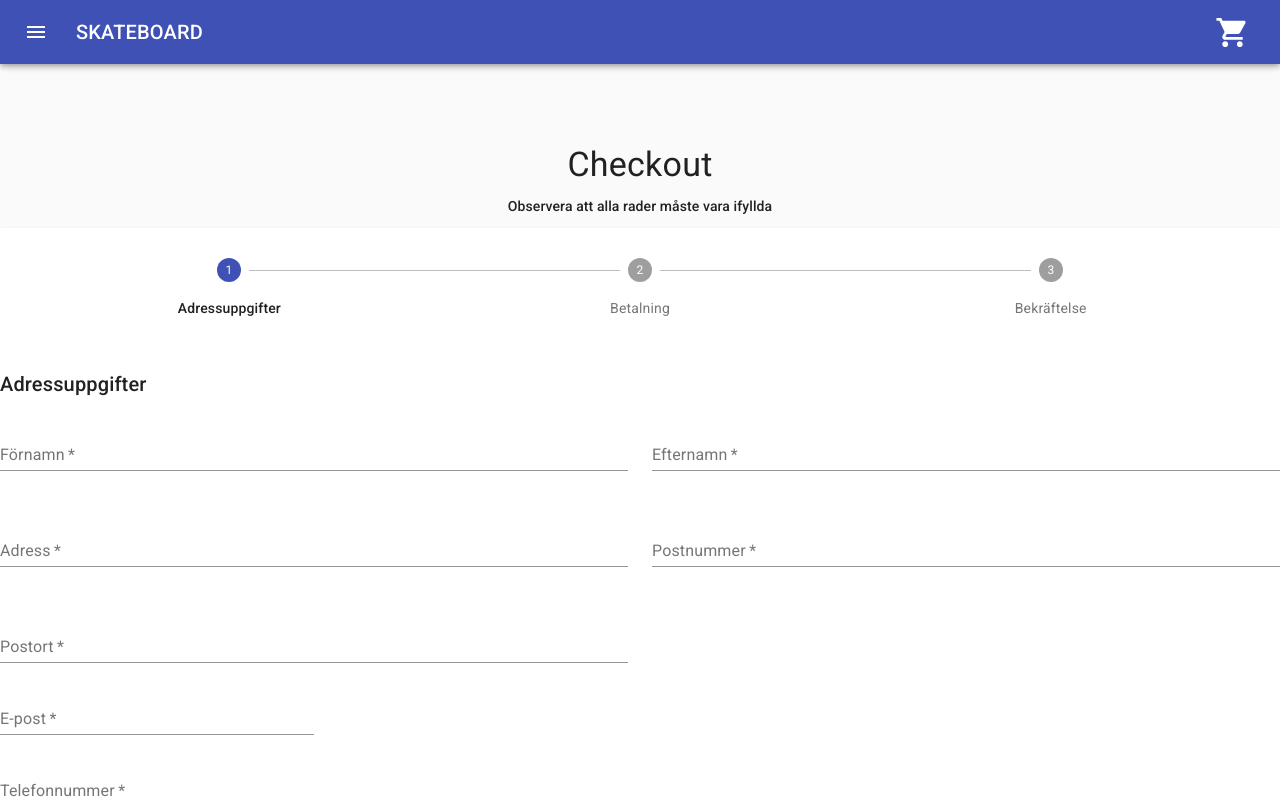
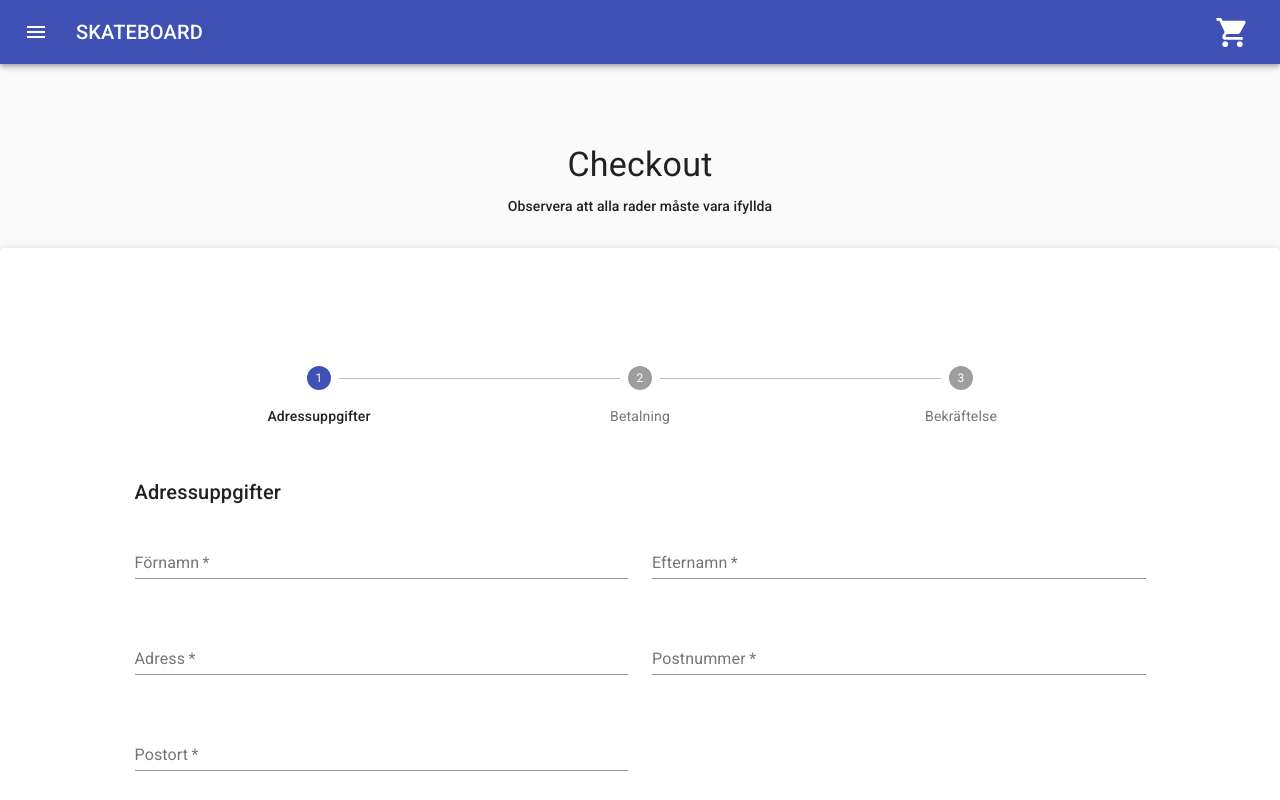
Before and after one commit to nawarmohra/webshop, a React (Create React App) app in the folder my-app/: page /checkout in a window 1280 px wide. Shown: the top 800 px of the page. Built offline with nearby package versions, Linux system fonts and the light colour scheme.

Commit message:
Stylat lite rensat i koden
Stylat lite rensat i koden

```diff
--- a/my-app/src/components/Checkout.tsx
+++ b/my-app/src/components/Checkout.tsx
@@ -1,49 +1,16 @@
 import React from "react"
-import PropTypes from "prop-types"
-import withStyles from "@material-ui/core/styles/withStyles"
 import CssBaseline from "@material-ui/core/CssBaseline"
-//import AppBar from "@material-ui/core/AppBar"
 import Toolbar from "@material-ui/core/Toolbar"
 import Paper from "@material-ui/core/Paper"
 import Typography from "@material-ui/core/Typography"
-//import Divider from "@material-ui/core/Divider"
 import StepForm from "./StepForm"
-import IconButton from "@material-ui/core/IconButton"
+import Grid from "@material-ui/core/Grid"
 import Header from "./Header"
 
-const styles = theme => ({
-  appBar: {
-    position: "relative",
-    paddingRight: 10,
-    paddingLeft: 10
-  },
-  layout: {
-    width: "auto",
-    marginLeft: theme.spacing(2),
-    marginRight: theme.spacing(2),
-    [theme.breakpoints.up(600 + theme.spacing(2) * 2)]: {
-      width: 600,
-      marginLeft: "auto",
-      marginRight: "auto"
-    }
-  },
-  paper: {
-    marginTop: theme.spacing(3),
-    marginBottom: theme.spacing(3),
-    padding: theme.spacing(2),
-    [theme.breakpoints.up(600 + theme.spacing(3) * 2)]: {
-      marginTop: theme.spacing(8),
-      marginBottom: theme.spacing(8),
-      padding: theme.spacing(3)
-    }
-  }
-})
-
-const Checkout= ({ classes }) => {
+const Checkout= () =>  {
   return (
     <div className="Checkout">
       <CssBaseline />
-      {/* <AppBar position="static" className={classes.appBar}> */}
         <Toolbar>
           <Typography variant="h6" color="inherit" noWrap>
             {
@@ -51,15 +18,11 @@ const Checkout= ({ classes }) => {
                 <Header />
               </div>
               }
+          </Typography>
+        </Toolbar>
+        <Typography variant="h4" align="center" style={{ marginTop: 80 }}>
 
-
-          </Typography>
-
-        </Toolbar>
-      {/* </AppBar> */}
-      {/* <main className={classes.layout}> */}
-        <Typography variant="h4" align="center" style={{ marginTop: 80 }}>
-          Checkout
+            Checkout
 
         </Typography>
         <Typography
@@ -67,21 +30,30 @@ const Checkout= ({ classes }) => {
           align="center"
           style={{ marginTop: 10, marginBottom: 10 }}
         >
-          Observera att alla rader måste vara ifyllda
+            Observera att alla rader måste vara ifyllda
+
         </Typography>
-        <div>
-        <Paper>
 
-          <StepForm />
+      <div>
+        <Paper elevation={3}>
+          <Grid style={{
+            padding: 50,
+            display: "grid",
+            justifyContent: "center",
+            marginTop: 30,
+          }}>
+            <Grid container spacing={2}
+              style={{ marginTop: 30, marginBottom: 30 }}>
+              <Grid item >
+                <StepForm />
 
+              </Grid>
+            </Grid>
+          </Grid>
         </Paper>
-        </div>
-
-
-
-
+      </div>
     </div>
   )
 }
 
-export default Checkout
+export default Checkout;
--- a/my-app/src/components/deliverFrom.tsx
+++ b/my-app/src/components/deliverFrom.tsx
@@ -80,7 +80,7 @@ const deliverFrom = ({
         style={{ display: "flex", marginTop: 50, justifyContent: "flex-end" }}
       >
         <Button variant="contained" color="default" onClick={handleBack}>
-          Back
+          Tillbaka
         </Button>
         <Button
           style={{ marginLeft: 20 }}
--- a/my-app/src/components/paymentMethod.tsx
+++ b/my-app/src/components/paymentMethod.tsx
@@ -65,6 +65,9 @@ return (
         />
       </Grid>
 
+      <div
+        style={{ display: "flex", marginTop: 50, justifyContent: "flex-end" }}
+      >
       <Button
         variant="contained"
         color="default"
@@ -80,6 +83,7 @@ return (
         onClick={handleNext}>
         Nästa
       </Button>
+      </div>
       </Grid>
       </Fragment>
 
```
